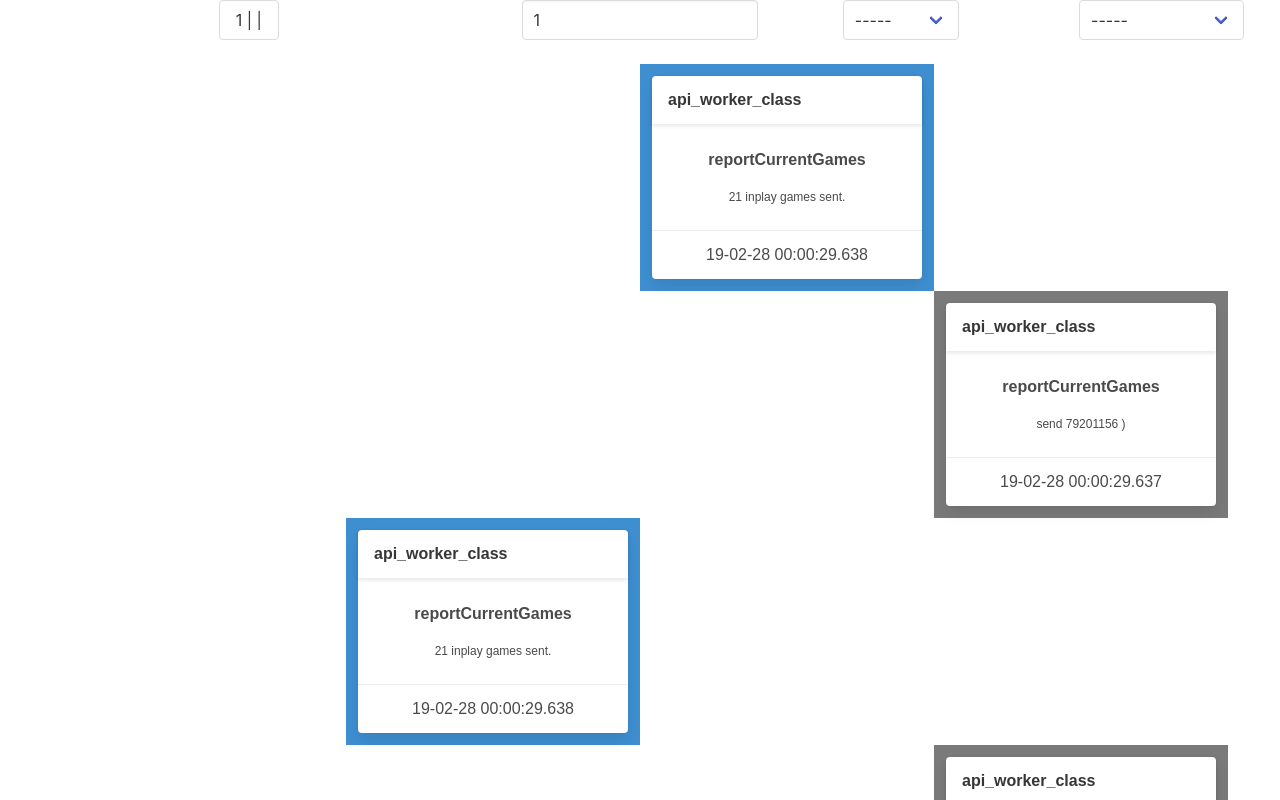
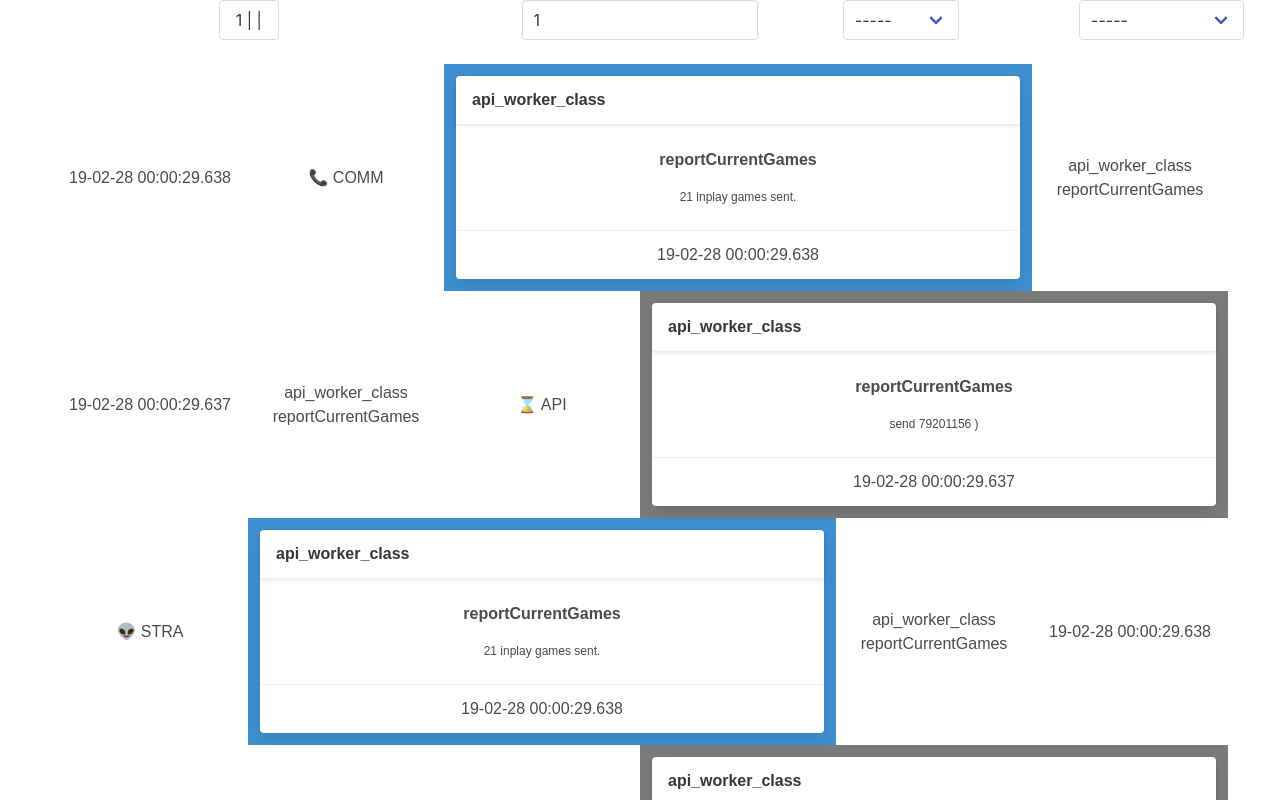
Before and after one commit to Oroneki/winston-logs-front, a React (Create React App) app: page / in a window 1280 px wide. Shown: the top 800 px of the page. Built offline with nearby package versions, Linux system fonts and the light colour scheme.

Commit message:
melhorando layout

```diff
--- a/src/App.tsx
+++ b/src/App.tsx
@@ -39,11 +39,11 @@ const getOffset = (w: Worker) => {
     case 0:
       return "";
     case 1:
-      return "is-offset-3";
+      return "is-offset-2";
     case 2:
+      return "is-offset-4";
+    case 3:
       return "is-offset-6";
-    case 3:
-      return "is-offset-9";
 
     default:
       return "";
@@ -285,11 +285,10 @@ class Listao extends Component<{ entries: IApiEntry[] }> {
 
 class LogEntryView extends Component<{ entry: IApiEntry }> {
   render() {
-    return (
-      <div className="columns is-vcentered">
+    const card = (
       <div
-          className={`column is-3 has-background-info ${getOffset(this.props
-            .entry.w as Worker)} ${getbgColor(this.props.entry.l as Level)}`}
+        className={`column is-6 has-background-info ${getbgColor(this.props
+          .entry.l as Level)}`}
       >
         <div className="card">
           <header className="card-header">
@@ -306,6 +305,32 @@ class LogEntryView extends Component<{ entry: IApiEntry }> {
           </footer>
         </div>
       </div>
+    );
+
+    const workerInfo = (
+      <div className="column is-2">
+        {getThreadText(this.props.entry.w as Worker)}
+      </div>
+    );
+
+    const timestamp = <div className="column is-2">{this.props.entry.t}</div>;
+
+    const extra = (
+      <div className="column is-2">
+        <p> {this.props.entry.ctx} </p>
+        <p> {this.props.entry.p} </p>
+      </div>
+    );
+
+    return (
+      <div className="columns is-vcentered">
+        {this.props.entry.w === 0
+          ? [card, workerInfo, extra, timestamp]
+          : this.props.entry.w === 1
+          ? [workerInfo, card, extra, timestamp]
+          : this.props.entry.w === 2
+          ? [timestamp, workerInfo, card, extra]
+          : [timestamp, extra, workerInfo, card]}
       </div>
     );
   }
```
Lines whose indentation alone changed are shown as unchanged.
